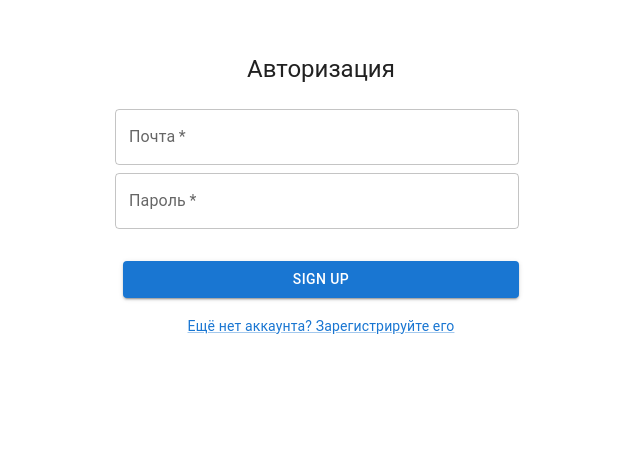
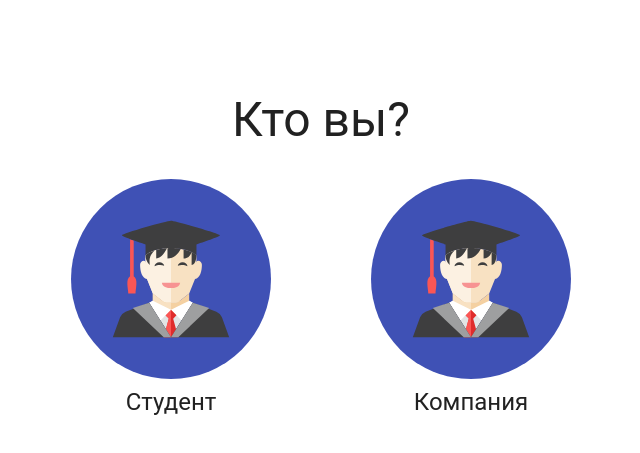
Before and after one commit to senketsukamui/internium-react, a React (Vite) app: page /auth in a window 1280 px wide. Shown: the part 145-598 px from the top of the page, without its empty margins (319-959 px from the left). Built offline with nearby package versions, Linux system fonts and the light colour scheme.

Commit message:
Dealing with routing

```diff
--- a/src/components/App/App.tsx
+++ b/src/components/App/App.tsx
@@ -3,6 +3,9 @@ import s from "./App.module.scss";
 import Home from "pages/Home";
 import Auth from "pages/Auth";
 import { BrowserRouter, Route, Routes } from "react-router-dom";
+import CompanyRegister from "pages/Auth/CompanyAuth/Register";
+import CompanyLogin from "pages/Auth/CompanyAuth/Login";
+import StudentAuth from "pages/Auth/StudentAuth/Login";
 
 function App() {
   return (
@@ -10,7 +13,13 @@ function App() {
       <BrowserRouter>
         <Routes>
           <Route path="/*" element={<Home />} />
-          <Route path="/auth" element={<Auth />} />
+          <Route path="auth" element={<Auth />}>
+            <Route path="company">
+              <Route path="register" element={<CompanyRegister />} />
+              <Route path="login" element={<CompanyLogin />} />
+            </Route>
+            <Route path="student" element={<StudentAuth />} />
+          </Route>
         </Routes>
       </BrowserRouter>
     </div>
--- /dev/null
+++ b/src/components/Icons/StudentIcon.tsx
@@ -0,0 +1,121 @@
+import React from "react";
+import { DefaultIconProps } from "./types";
+
+const SvgStudent = (props: DefaultIconProps) => (
+  <svg
+    style={{
+      enableBackground: "new 0 0 110 110",
+    }}
+    viewBox="0 0 110 110"
+    xmlSpace="preserve"
+    xmlns="http://www.w3.org/2000/svg"
+    {...props}
+  >
+    <circle
+      cx={55}
+      cy={55}
+      r={55}
+      style={{
+        fill: "#3f51b5",
+      }}
+    />
+    <path
+      style={{
+        fill: "#e2e4e5",
+      }}
+      d="m67 67.997-2-1H45l-2 1L55 87z"
+    />
+    <path
+      d="M70 45c-1 0-1 1.111-1 1.111V45a65.207 65.207 0 0 0-.067-3.062C64.891 38.001 55 38 55 38s-9.891.001-13.933 3.938A65.207 65.207 0 0 0 41 45v7.997l4 10 5.105 3.996a2.999 2.999 0 0 0 2.24 1.004h5.31c.856 0 1.671-.365 2.24-1.004L65 62.997l3.207-8.017C71.042 54.776 72 50.476 72 47.222 72 46.111 71 45 70 45z"
+      style={{
+        fill: "#f8e1c2",
+      }}
+    />
+    <path
+      d="M41 45v1.111S41 45 40 45s-2 1.111-2 2.222c0 3.253.958 7.554 3.793 7.758L45 62.997l5.105 3.996a2.999 2.999 0 0 0 2.24 1.004H55V38s-9.891.001-13.933 3.938A65.207 65.207 0 0 0 41 45z"
+      style={{
+        fill: "#fcf1e2",
+      }}
+    />
+    <path
+      d="M50 56.997h10s0 3-5 3-5-3-5-3z"
+      style={{
+        fill: "#f79392",
+      }}
+    />
+    <path
+      d="M61 47.322c1.191 0 2.248.266 2.981.678.071-.569-.172-1.154-.748-1.59-1.03-.781-2.702-.781-3.733 0-.464.352-.709.801-.753 1.26A7.068 7.068 0 0 1 61 47.322zM48.993 47.322c-1.191 0-2.248.266-2.981.678-.071-.569.172-1.154.748-1.59 1.03-.781 2.702-.781 3.733 0 .464.352.709.801.753 1.26a7.068 7.068 0 0 0-2.253-.348z"
+      style={{
+        fill: "#3e3e3f",
+      }}
+    />
+    <path
+      d="M57.655 67.997h-5.31a2.999 2.999 0 0 1-2.24-1.004L45 62.997v4.5s0 7.5 10 7.5 10-7.5 10-7.5v-4.5l-5.105 3.996a2.999 2.999 0 0 1-2.24 1.004z"
+      style={{
+        fill: "#f4d0a1",
+      }}
+    />
+    <path
+      d="M55 38s-.758 0-1.938.083v5.625c3.719 0 5.972-2.684 7.274-5.234C57.41 38.001 55 38 55 38zM45.919 39.332c-1.897.59-3.691 1.44-4.919 2.668 0 3.542 2.323 5.25 2.323 5.25-.294-2.956-.31-4.882 2.596-7.918zM46.865 39.062v4.647c2.865 0 5.149-4.054 5.918-5.604-1.565.121-3.756.385-5.918.957zM66.344 40.205v7.045c2.488 0 2.646-4.661 2.655-5.25-.721-.722-1.638-1.311-2.655-1.795zM61.917 38.771v4.938c3.354 0 4.325-3.171 4.418-3.508-1.367-.65-2.914-1.108-4.418-1.43z"
+      style={{
+        fill: "#3e3e3f",
+      }}
+    />
+    <path
+      d="M50.105 66.993 45 62.997v4.5s0 7.5 10 7.5v-7h-2.655a2.999 2.999 0 0 1-2.24-1.004z"
+      style={{
+        fill: "#f8e1c2",
+      }}
+    />
+    <path
+      d="M34.491 53.445v-19.62a166.26 166.26 0 0 1-2-.728v20.348c-2.61 1.72-1 6.85-1 9.555h4c0-2.705 1.611-7.835-1-9.555z"
+      style={{
+        fill: "#fa5655",
+      }}
+    />
+    <path
+      d="M82 31c0-1-25-8-27-8s-27 7-27 8c0 .625 7.432 3.207 13 5.053V42c4-4 14-4 14-4s10 0 14 4v-5.947c5.568-1.846 13-4.428 13-5.053z"
+      style={{
+        fill: "#3e3e3f",
+      }}
+    />
+    <path
+      style={{
+        fill: "#fff",
+      }}
+      d="M66.965 68.059 67 68l-2-1-9.985 4.981 5.793 5.826z"
+    />
+    <path
+      style={{
+        fill: "#df2c2c",
+      }}
+      d="m59 87-2.799-10.2L58 75.002l-3.019-3.024-2.998 2.998 1.818 1.817L51 87z"
+    />
+    <path
+      style={{
+        fill: "#fa5655",
+      }}
+      d="M55 87V71.997l-.019-.019-2.998 2.998 1.818 1.817L51 87z"
+    />
+    <path
+      style={{
+        fill: "#fff",
+      }}
+      d="M43.035 68.059 43 68l2-1 9.985 4.981-5.793 5.826z"
+    />
+    <path
+      d="m23 87 4-11a6.002 6.002 0 0 1 3.043-2.983L43 68l12 19H23zM87 87l-4-11a6.002 6.002 0 0 0-3.043-2.983L67 68 55 87h32z"
+      style={{
+        fill: "#3e3e3f",
+      }}
+    />
+    <path
+      style={{
+        fill: "#9e9fa0",
+      }}
+      d="M55 87 43 68l-9 3 17 16zM55 87l12-19 9 3-17 16z"
+    />
+  </svg>
+);
+
+export default SvgStudent;
--- /dev/null
+++ b/src/components/Icons/types.ts
@@ -0,0 +1,4 @@
+export interface DefaultIconProps {
+  width: number;
+  height: number;
+}
--- a/src/pages/Auth/Auth.tsx
+++ b/src/pages/Auth/Auth.tsx
@@ -1,27 +1,67 @@
 import React, { useMemo, useState } from "react";
-import { useForm } from "react-hook-form";
 import { RegisterTypes, SCHEMAS } from "./constants";
 import s from "./Auth.module.scss";
-import { yupResolver } from "@hookform/resolvers/yup";
-import { StudentFormValues } from "./types";
 import CompanyAuth from "./CompanyAuth";
 import StudentAuth from "./StudentAuth";
+import { CssBaseline, Paper, Container, Typography } from "@mui/material";
+import StudentIcon from "components/icons/StudentIcon";
+import { useNavigate } from "react-router-dom";
 
-const Register = () => {
-  // TODO: update code after implementing company employee register
-  const [registerMode, setRegisterMode] = useState<RegisterTypes | null>(null);
-  const currentSchema = useMemo(() => {
-    if (registerMode) {
-      return SCHEMAS[registerMode];
-    }
-  }, [registerMode]);
-  const { register, handleSubmit, formState } = useForm<StudentFormValues>({
-    resolver: yupResolver(),
-  });
-
-  const onSubmit = () => {};
-
-  return <CompanyAuth />;
+const Auth = () => {
+  const navigate = useNavigate();
+  return (
+    <main
+      style={{
+        display: "flex",
+        flexDirection: "column",
+        justifyContent: "center",
+        height: "100vh",
+      }}
+    >
+      <Container>
+        <CssBaseline />
+        <Typography variant="h3" align="center">
+          Кто вы?
+        </Typography>
+        <div
+          style={{
+            display: "flex",
+            justifyContent: "center",
+            marginTop: "30px",
+          }}
+        >
+          <div
+            style={{
+              padding: "0 50px",
+              cursor: "pointer",
+            }}
+            onClick={() => {
+              navigate("/auth/student");
+            }}
+          >
+            <StudentIcon width={200} height={200} />
+            <Typography variant="h5" align="center">
+              Студент
+            </Typography>
+          </div>
+          <div
+            style={{
+              padding: "0 50px",
+              cursor: "pointer",
+            }}
+            onClick={() => {
+              navigate("/auth/company/register");
+            }}
+          >
+            <StudentIcon width={200} height={200} />{" "}
+            <Typography variant="h5" align="center">
+              Компания
+            </Typography>
+          </div>
+        </div>
+      </Container>
+    </main>
+  );
 };
 
-export default Register;
+export default Auth;
```
Also changed, not shown: src/assets/icons/company.svg (added), src/assets/icons/student.svg (added).
